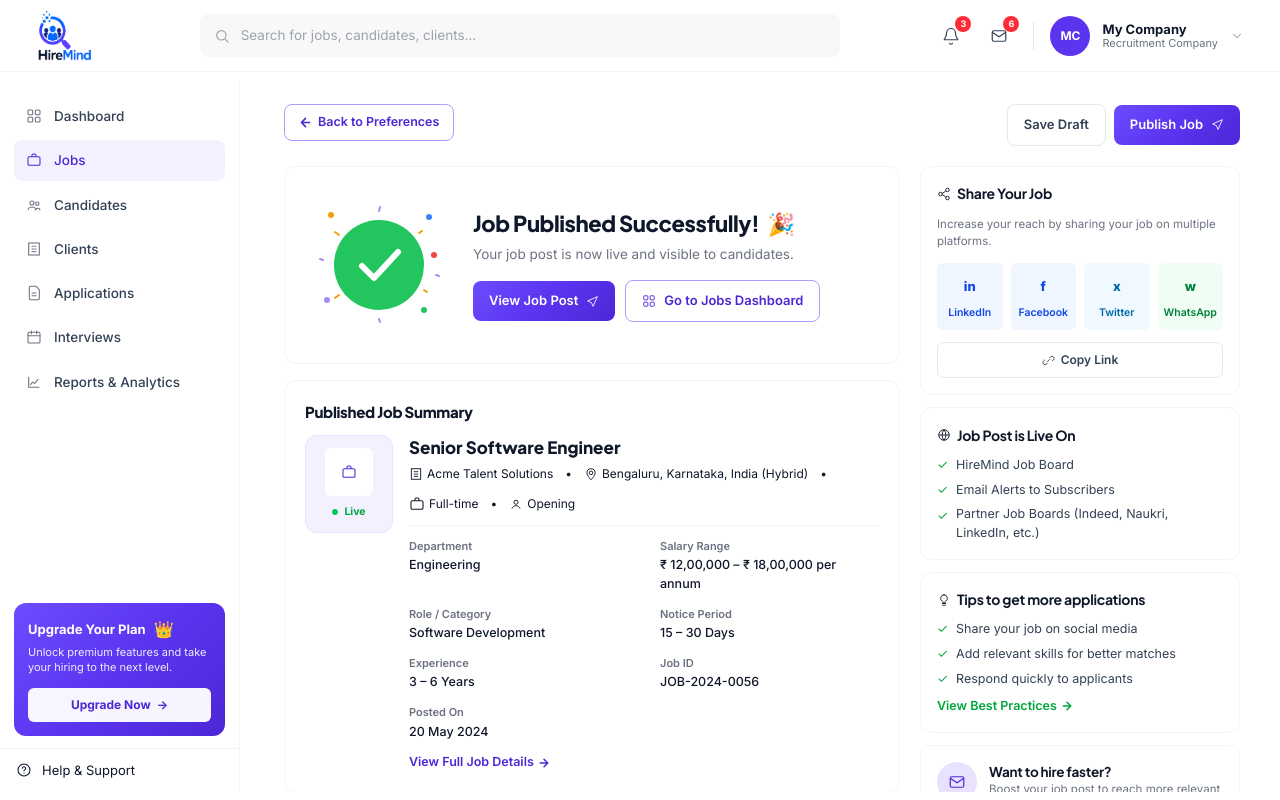
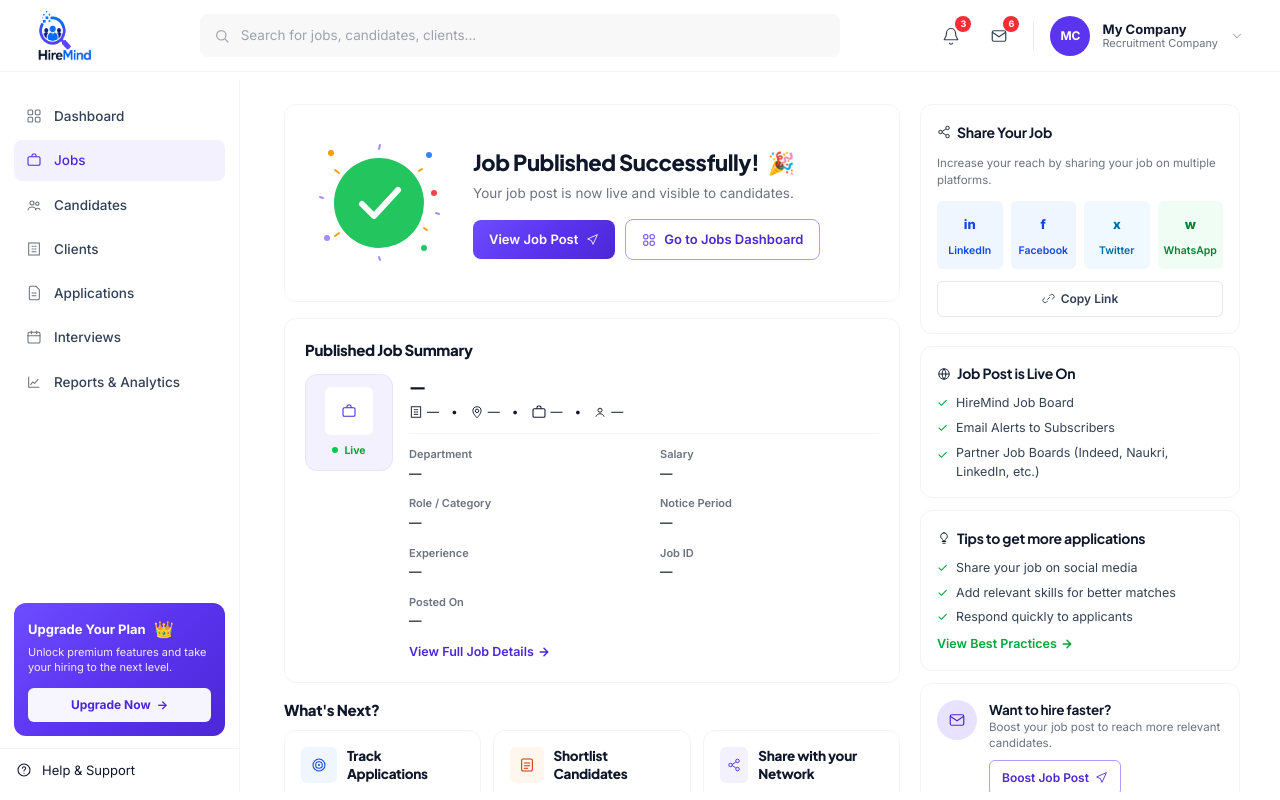
Before and after one commit to rahularulbalan-011105/aihrms, a Next.js app: page /company/jobs/published in a window 1280 px wide. Built offline with nearby package versions, Linux system fonts and the light colour scheme.

Commit message:
company and candidate changes

```diff
--- a/app/(company-app)/company/jobs/published/page.tsx
+++ b/app/(company-app)/company/jobs/published/page.tsx
@@ -3,6 +3,11 @@ import PublishSuccess from "@/modules/company/jobs/PublishSuccess";
 
 export const metadata: Metadata = { title: "Job Published — HireMind" };
 
-export default function PublishedPage() {
-  return <PublishSuccess />;
+export default async function PublishedPage({
+  searchParams,
+}: {
+  searchParams: Promise<{ jobId?: string }>;
+}) {
+  const { jobId } = await searchParams;
+  return <PublishSuccess jobId={jobId} />;
 }
--- a/modules/auth/components/candidate-reg/modals/AddCertificationModal.tsx
+++ b/modules/auth/components/candidate-reg/modals/AddCertificationModal.tsx
@@ -17,9 +17,11 @@ interface Props {
   onClose: () => void;
   onSaved: (cert: Certification) => void;
   editCert?: Certification;
+  /** Ids already in the list — used to reliably identify the newly created row. */
+  existingIds?: string[];
 }
 
-export default function AddCertificationModal({ onClose, onSaved, editCert }: Props) {
+export default function AddCertificationModal({ onClose, onSaved, editCert, existingIds = [] }: Props) {
   const isEdit = Boolean(editCert);
 
   const [form, setForm] = useState<CertificationFormData>(editCert ? {
@@ -94,7 +96,7 @@ export default function AddCertificationModal({ onClose, onSaved, editCert }: Pr
         await updateCertification(editCert.id, payload);
         certId = editCert.id;
       } else {
-        certId = await addCertification(payload);
+        certId = await addCertification(payload, existingIds);
       }
 
       let certificateFileKey: string | undefined;
--- a/modules/auth/components/candidate-reg/modals/AddSkillModal.tsx
+++ b/modules/auth/components/candidate-reg/modals/AddSkillModal.tsx
@@ -84,7 +84,7 @@ export default function AddSkillModal({ onClose, onSaved, addedSkills, onDeleteS
       if (isEdit && editSkill) {
         await updateCandidateSkill(editSkill.id, payload);
       } else {
-        const backendId = await addCandidateSkill(payload);
+        const backendId = await addCandidateSkill(payload, addedSkills.map(s => s.id));
         skill.id = backendId;
       }
       onSaved(skill);
--- a/modules/auth/components/candidate-reg/sections/CertificationsSection.tsx
+++ b/modules/auth/components/candidate-reg/sections/CertificationsSection.tsx
@@ -36,6 +36,7 @@ export default function CertificationsSection({ certifications, onChange }: Prop
       )}
       {certModal.open && (
         <AddCertificationModal
+          existingIds={certifications.map(c => c.id)}
           onClose={() => setCertModal({ open: false })}
           onSaved={cert => {
             onChange(certModal.editCert
--- a/modules/auth/components/company-reg/CompanyRegistration.tsx
+++ b/modules/auth/components/company-reg/CompanyRegistration.tsx
@@ -17,6 +17,8 @@ export default function CompanyRegistration() {
   const [step, setStep] = useState<1 | 2 | 3>(1);
   const [company, setCompany] = useState<CompanyData>({} as CompanyData);
   const [admin, setAdmin] = useState<AdminData>({} as AdminData);
+  // Once the account is created in Step 2, returning must not re-register it.
+  const [registered, setRegistered] = useState(false);
 
   return (
     <div className="min-h-screen flex flex-col bg-[#F8F7FF]">
@@ -37,6 +39,8 @@ export default function CompanyRegistration() {
         <Step2AdminDetails
           data={admin}
           company={company}
+          registered={registered}
+          onRegistered={() => setRegistered(true)}
           onChange={setAdmin}
           onBack={() => setStep(1)}
           onContinue={() => setStep(3)}
--- a/modules/auth/services/company.service.ts
+++ b/modules/auth/services/company.service.ts
@@ -116,7 +116,10 @@ export async function uploadCompanyLogo(file: File): Promise<string | null> {
 
   if (!res.ok) return null;
   const json = await res.json().catch(() => null);
-  return (json?.data?.logoKey ?? null) as string | null;
+  const data = json?.data;
+  // Cache the presigned URL so CompanyHeader shows the logo immediately.
+  if (data?.logoUrl) setStoredCompanyLogoUrl(data.logoUrl);
+  return (data?.logoFileKey ?? null) as string | null;
 }
 
 /** DELETE /users/me — rollback if downstream company profile creation fails */
--- a/modules/company/jobs/PublishSuccess.tsx
+++ b/modules/company/jobs/PublishSuccess.tsx
@@ -1,31 +1,48 @@
 "use client";
 
 import Link from "next/link";
+import { useEffect, useState } from "react";
+import { getStoredCompanyName } from "@/lib/api/config";
+import { fetchJob, type JobDetail } from "./services/job.service";
 
-export default function PublishSuccess() {
+const DASH = "—";
+
+function formatDate(iso?: string | null): string {
+  if (!iso) return DASH;
+  const d = new Date(iso);
+  if (isNaN(d.getTime())) return DASH;
+  return d.toLocaleDateString("en-GB", { day: "2-digit", month: "short", year: "numeric" });
+}
+
+function formatMoney(amount: number | null | undefined, currency: string | null): string {
+  if (amount == null) return DASH;
+  return `${currency || "₹"} ${amount.toLocaleString("en-IN")} per annum`;
+}
+
+function formatExperience(min: number | null | undefined, max: number | null | undefined): string {
+  if (min == null && max == null) return DASH;
+  if (min != null && max != null) return `${min} – ${max} Years`;
+  return `${min ?? max} Years`;
+}
+
+export default function PublishSuccess({ jobId }: { jobId?: string }) {
+  const [job, setJob] = useState<JobDetail | null>(null);
+  const [companyName, setCompanyName] = useState("");
+
+  useEffect(() => {
+    setCompanyName(getStoredCompanyName() ?? "");
+    if (jobId) fetchJob(jobId).then(setJob).catch(() => {});
+  }, [jobId]);
+
+  const jobHref = jobId ? `/company/jobs/${jobId}/applications` : "/company/jobs";
+  const locationText = job?.workplaceLocation
+    ? `${job.workplaceLocation}${job.workMode ? ` (${job.workMode})` : ""}`
+    : DASH;
+  const openingsText =
+    job?.openings != null ? `${job.openings} Opening${job.openings === 1 ? "" : "s"}` : DASH;
+
   return (
     <div className="px-6 lg:px-8 py-6 max-w-[1400px] mx-auto">
-      {/* Top action strip */}
-      <div className="flex items-start justify-between gap-4 mb-5">
-        <Link
-          href="/company/jobs/new"
-          className="px-3.5 py-2 rounded-lg border border-brand-300 text-brand-700 text-[12.5px] font-semibold hover:bg-brand-50 transition inline-flex items-center gap-1.5"
-        >
-          <ArrowLeft /> Back to Preferences
-        </Link>
-        <div className="flex items-center gap-2 shrink-0">
-          <button className="px-4 py-2.5 rounded-lg border border-ink-200 text-ink-700 text-[13px] font-semibold hover:bg-ink-100 transition">
-            Save Draft
-          </button>
-          <button
-            className="px-4 py-2.5 rounded-lg text-white text-[13px] font-semibold inline-flex items-center gap-2"
-            style={{ background: "var(--gradient-brand)" }}
-          >
-            Publish Job <PaperPlane />
-          </button>
-        </div>
-      </div>
-
       <div className="grid grid-cols-1 xl:grid-cols-[1fr_320px] gap-5">
         <div className="space-y-4">
           {/* Hero success */}
@@ -39,12 +56,13 @@ export default function PublishSuccess() {
                 Your job post is now live and visible to candidates.
               </p>
               <div className="mt-4 flex flex-wrap items-center gap-2.5">
-                <button
+                <Link
+                  href={jobHref}
                   className="px-4 py-2.5 rounded-lg text-white text-[13px] font-semibold inline-flex items-center gap-2"
                   style={{ background: "var(--gradient-brand)" }}
                 >
                   View Job Post <PaperPlane />
-                </button>
+                </Link>
                 <Link
                   href="/company/dashboard"
                   className="px-4 py-2.5 rounded-lg border border-brand-300 text-brand-700 text-[13px] font-semibold hover:bg-brand-50 transition inline-flex items-center gap-2"
@@ -72,43 +90,49 @@ export default function PublishSuccess() {
               </div>
               <div>
                 <div className="font-display text-[17px] font-extrabold">
-                  Senior Software Engineer
+                  {job?.title ?? DASH}
                 </div>
                 <div className="flex items-center gap-3 text-[12px] text-ink-600 mt-1 flex-wrap">
                   <span className="inline-flex items-center gap-1">
-                    <BuildingIcon /> Acme Talent Solutions
+                    <BuildingIcon /> {companyName || DASH}
                   </span>
                   <span aria-hidden="true">•</span>
                   <span className="inline-flex items-center gap-1">
-                    <PinIcon /> Bengaluru, Karnataka, India (Hybrid)
+                    <PinIcon /> {locationText}
                   </span>
                   <span aria-hidden="true">•</span>
                   <span className="inline-flex items-center gap-1">
-                    <BriefIcon /> Full-time
+                    <BriefIcon /> {job?.employmentType ?? DASH}
                   </span>
                   <span aria-hidden="true">•</span>
                   <span className="inline-flex items-center gap-1">
-                    <UserIcon /> Opening
+                    <UserIcon /> {openingsText}
                   </span>
                 </div>
                 <div className="mt-3 grid grid-cols-1 md:grid-cols-2 gap-y-3 gap-x-8 pt-3 border-t border-ink-100">
-                  <Detail label="Department" value="Engineering" />
+                  <Detail label="Department" value={job?.department ?? DASH} />
                   <Detail
-                    label="Salary Range"
-                    value="₹ 12,00,000 – ₹ 18,00,000 per annum"
+                    label="Salary"
+                    value={formatMoney(job?.annualCtc, job?.currency ?? null)}
                   />
                   <Detail
                     label="Role / Category"
-                    value="Software Development"
+                    value={job?.roleCategory ?? DASH}
                   />
-                  <Detail label="Notice Period" value="15 – 30 Days" />
-                  <Detail label="Experience" value="3 – 6 Years" />
-                  <Detail label="Job ID" value="JOB-2024-0056" />
-                  <Detail label="Posted On" value="20 May 2024" />
+                  <Detail label="Notice Period" value={job?.noticePeriod ?? DASH} />
+                  <Detail
+                    label="Experience"
+                    value={formatExperience(job?.experienceMinYears, job?.experienceMaxYears)}
+                  />
+                  <Detail label="Job ID" value={job?.id ?? DASH} />
+                  <Detail label="Posted On" value={formatDate(job?.publishedAt ?? job?.createdAt)} />
                 </div>
-                <a className="mt-3 inline-flex items-center gap-1 text-[12.5px] text-brand-700 font-semibold">
+                <Link
+                  href={jobHref}
+                  className="mt-3 inline-flex items-center gap-1 text-[12.5px] text-brand-700 font-semibold"
+                >
                   View Full Job Details <ArrowRight />
-                </a>
+                </Link>
               </div>
             </div>
           </div>
@@ -556,19 +580,6 @@ function MailIcon() {
     </svg>
   );
 }
-function ArrowLeft() {
-  return (
-    <svg width="13" height="13" viewBox="0 0 16 16" fill="none">
-      <path
-        d="M13 8H3m0 0l5-5m-5 5l5 5"
-        stroke="currentColor"
-        strokeWidth="2"
-        strokeLinecap="round"
-        strokeLinejoin="round"
-      />
-    </svg>
-  );
-}
 function ArrowRight() {
   return (
     <svg width="12" height="12" viewBox="0 0 16 16" fill="none">
```
Also changed, not shown: modules/auth/components/company-reg/steps/Step2AdminDetails.tsx (+26 -19 lines), modules/auth/components/company-reg/steps/Step3Verification.tsx (+5 -48 lines), modules/auth/services/candidate.service.ts (+18 -4 lines), modules/company/jobs/services/job.service.ts (+31 -0 lines), modules/dashboard/EditProfilePage.tsx (+6 -4 lines), 1 other file (tests, documents, lock files or other folders).
